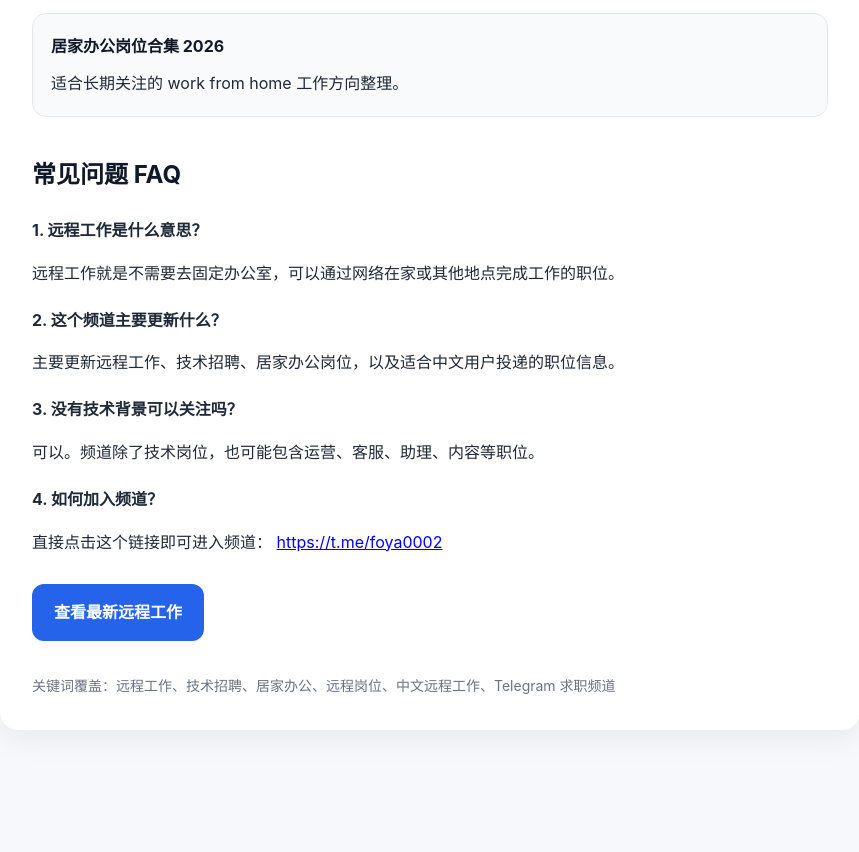
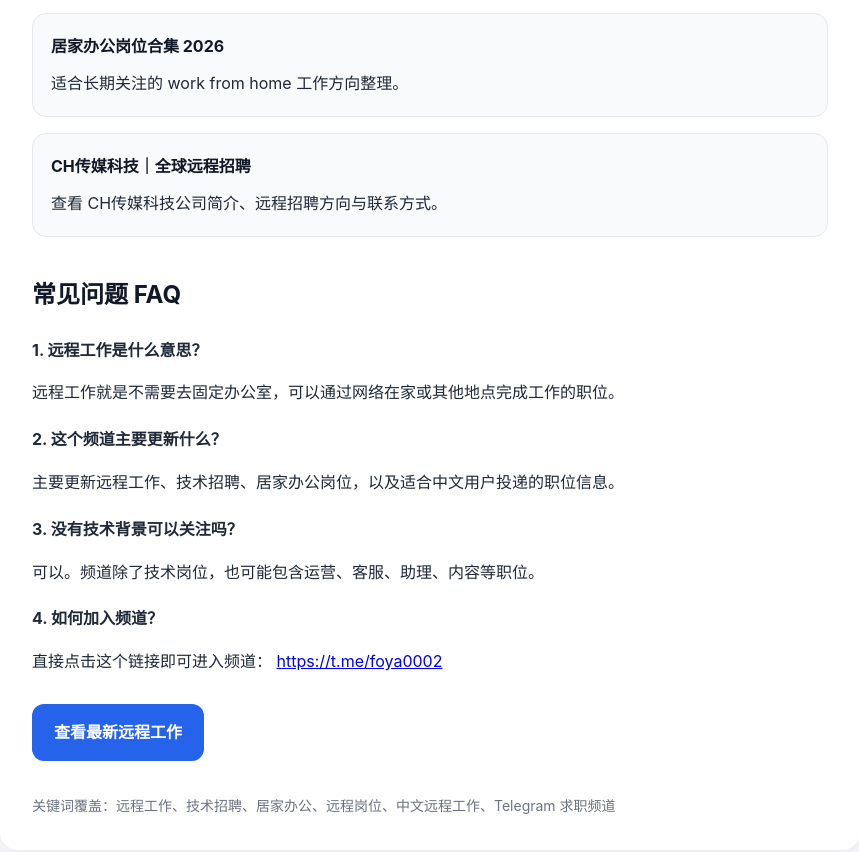
Before and after one commit to liran32798-png/remote-job-page, a plain HTML site: page index.html in a window 1280 px wide. Shown: the part 2043-2895 px from the top of the page, without its empty margins (210-1069 px from the left). Before the commit the page ends 2837 px from the top, so only its background shows below. Drawn offline with Linux system fonts and the light colour scheme.

Commit message:
Add files via upload

```diff
--- a/index.html
+++ b/index.html
@@ -196,6 +196,10 @@
           <strong>居家办公岗位合集 2026</strong>
           适合长期关注的 work from home 工作方向整理。
         </a>
+        <a class="article-card" href="ch-media-global-remote-jobs.html">
+          <strong>CH传媒科技｜全球远程招聘</strong>
+          查看 CH传媒科技公司简介、远程招聘方向与联系方式。
+        </a>
       </div>
 
       <h2>常见问题 FAQ</h2>
```
